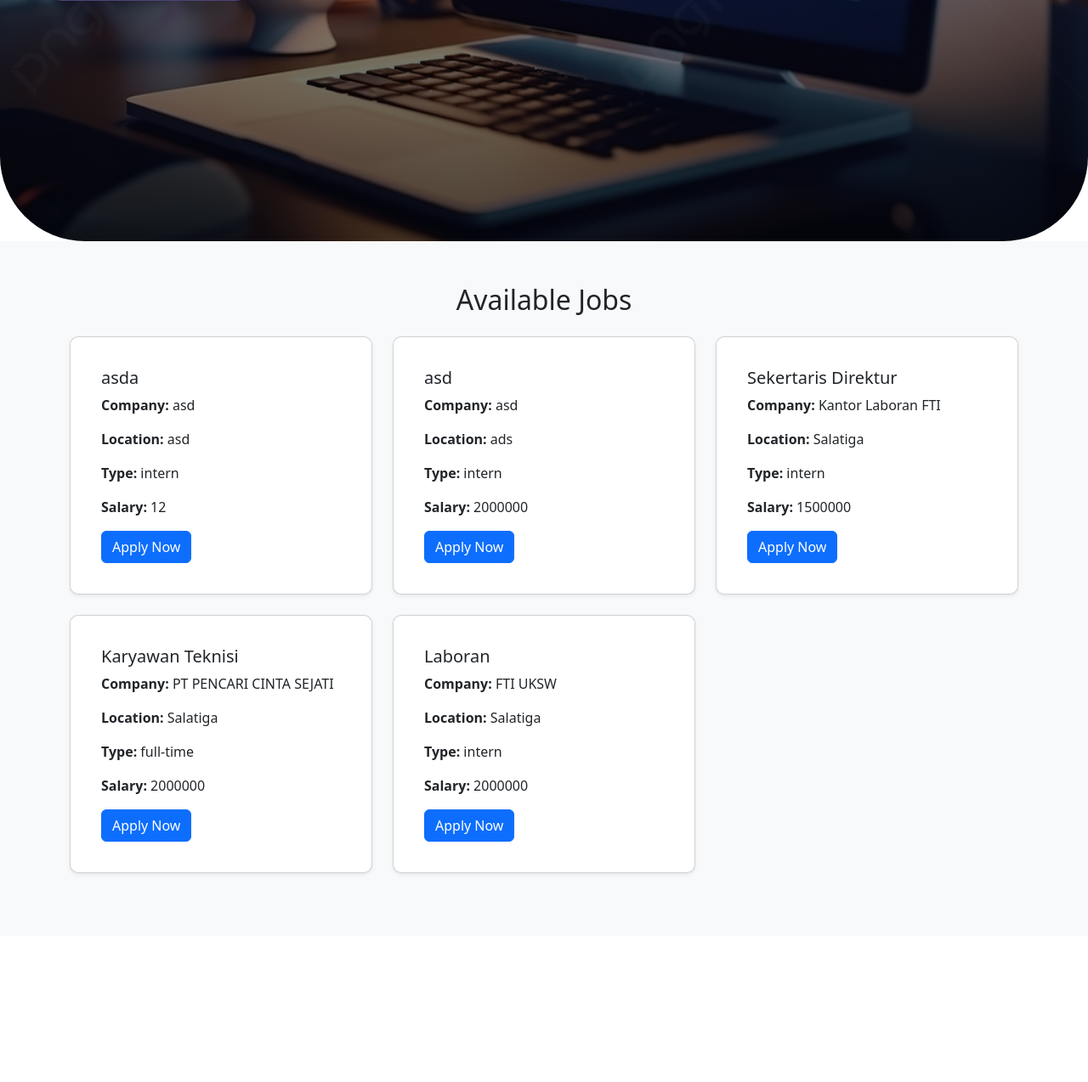
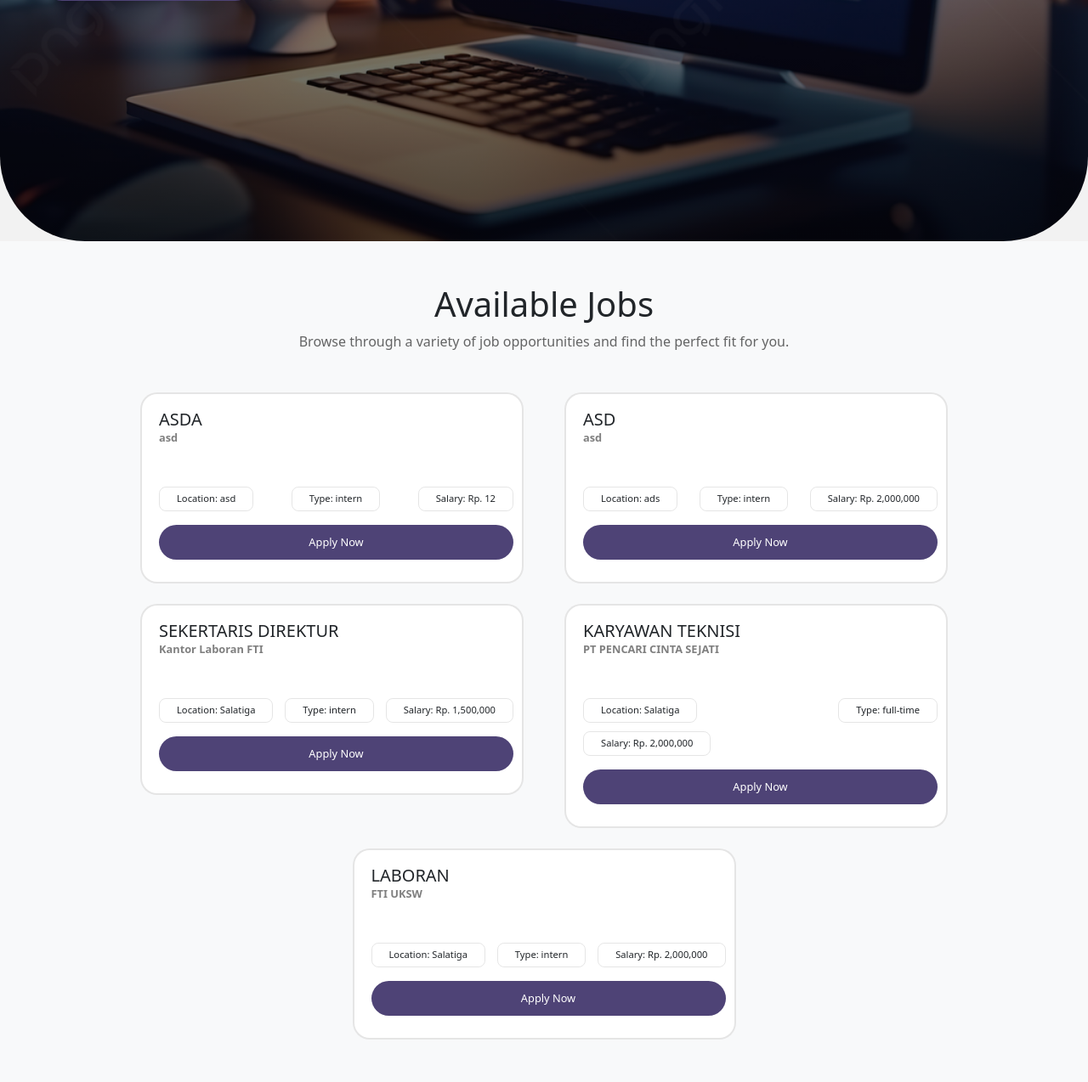
Before and after one commit to DikaEkaaaaa/TR_PW, a PHP site: page / in a window 1280 px wide. Shown: the part 516-1790 px from the top of the page at 85% size. Before the commit the page ends 1547 px from the top, so only its background shows below. Run offline with PHP 8.4, Linux system fonts and the light colour scheme; data comes from the database, SQL or seed files in the repository.

Commit message:
feat(ui): improve job listing section styling and layout to boost user engagement

```diff
--- a/index.php
+++ b/index.php
@@ -20,6 +20,10 @@ $result = $conn->query($query);
     <!-- Bootstrap CSS -->
     <link href="https://cdn.jsdelivr.net/npm/bootstrap@5.3.0-alpha1/dist/css/bootstrap.min.css" rel="stylesheet">
     <style>
+        body {
+            background-color: #f2f2f2;
+        }
+
         /* Header Section */
         .header {
             height: 100vh;
@@ -86,10 +90,60 @@ $result = $conn->query($query);
             box-shadow: 0 4px 15px rgba(0, 0, 0, 0.2);
         }
 
+        .card-job {
+            border: 2px solid rgba(0, 0, 0, 0.1);
+            background-color: white;
+            padding: 10px 10px 10px 20px;
+            border-radius: 20px;
+            transition: all 0.3s ease-in-out;
+        }
+
+
+
+        .container-job-kapsul {
+            display: flex;
+            flex-wrap: wrap;
+            gap: 10px;
+        }
+
+        .job-kapsul {
+            font-size: .7rem;
+            padding-left: 20px;
+            padding-top: 5px;
+            padding-bottom: 5px;
+            padding-right: 20px;
+            border-radius: 8px;
+            margin: 0;
+            border: 1px solid rgba(0, 0, 0, 0.1);
+            /* box-shadow: 0 4px 15px rgba(0, 0, 0, 0.1); */
+            transition: all 0.3s ease-in-out;
+        }
+
+        .job-kapsul:hover {
+            background-color: #4e4376;
+            color: white;
+        }
+
+        .btn-custom-apply {
+            background-color: #4e4376;
+            color: white;
+            font-size: .8rem;
+            padding: 10px 20px;
+            width:100%;
+            border-radius: 25px;
+            text-decoration: none;
+        }
+
+        .btn-custom-apply:hover {
+            background-color: #0056b3;
+            color: white;
+        }
+
         @media (max-width: 768px) {
+
             .header {
                 background: linear-gradient(rgba(0, 0, 0, 0.5), rgba(0, 0, 0, 0.7)),
-                url('src/photos/background.jpg') no-repeat center center;
+                    url('src/photos/background.jpg') no-repeat center center;
                 border-bottom-left-radius: 50px;
                 border-bottom-right-radius: 50px;
             }
@@ -97,6 +151,7 @@ $result = $conn->query($query);
             .header h1 {
                 font-size: 2.5rem;
             }
+
             .header p {
                 color: rgba(225, 225, 225, 0.8);
             }
@@ -117,11 +172,28 @@ $result = $conn->query($query);
     <!-- Job List Section -->
     <div class="job-section">
         <div class="container">
-            <h2 class="text-center mb-4">Available Jobs</h2>
-            <div class="row">
+            <div class="text-center mb-5">
+                <h2 class="fs-1">Available Jobs</h2>
+                <p style="color: rgba(0,0,0,0.6)">Browse through a variety of job opportunities and find the perfect fit for you.</p>
+            </div>
+            <div class="row justify-content-center mt-5 gap-4">
                 <?php if ($result && $result->num_rows > 0): ?>
                     <?php while ($row = $result->fetch_assoc()): ?>
-                        <div class="col-md-4 mb-4">
+                        <div class="col-md-5">
+                            <div class="card-job">
+                                <div class="mb-3">
+                                    <h5 style="margin:0;text-transform: uppercase;" class="mt-2"><?= htmlspecialchars($row['title']) ?></h5>
+                                    <p style="margin:0;color: rgba(0,0,0,0.5);font-size:.8rem;" class="fw-semibold"><?= htmlspecialchars($row['company_name']) ?></p>
+                                    <div class="mt-5 container-job-kapsul justify-content-between">
+                                        <p class="job-kapsul">Location: <?= htmlspecialchars($row['location']) ?></p>
+                                        <p class="job-kapsul">Type: <?= htmlspecialchars($row['employment_type']) ?></p>
+                                        <p class="job-kapsul">Salary: Rp. <?= htmlspecialchars(number_format($row['salary_range'])) ?></p>
+                                    </div>
+                                    <a href="login.php" class="mt-2 btn btn-custom-apply mt-3">Apply Now</a>
+                                </div>
+                            </div>
+                        </div>
+                        <!-- <div class="col-md-4 mb-4">
                             <div class="card job-list shadow-sm">
                                 <div class="card-body">
                                     <h5 class="card-title"><?= htmlspecialchars($row['title']) ?></h5>
@@ -132,7 +204,7 @@ $result = $conn->query($query);
                                     <a href="login.php" class="btn btn-primary">Apply Now</a>
                                 </div>
                             </div>
-                        </div>
+                        </div> -->
                     <?php endwhile; ?>
                 <?php else: ?>
                     <p class="text-center">No jobs available at the moment. Please check back later!</p>
```
